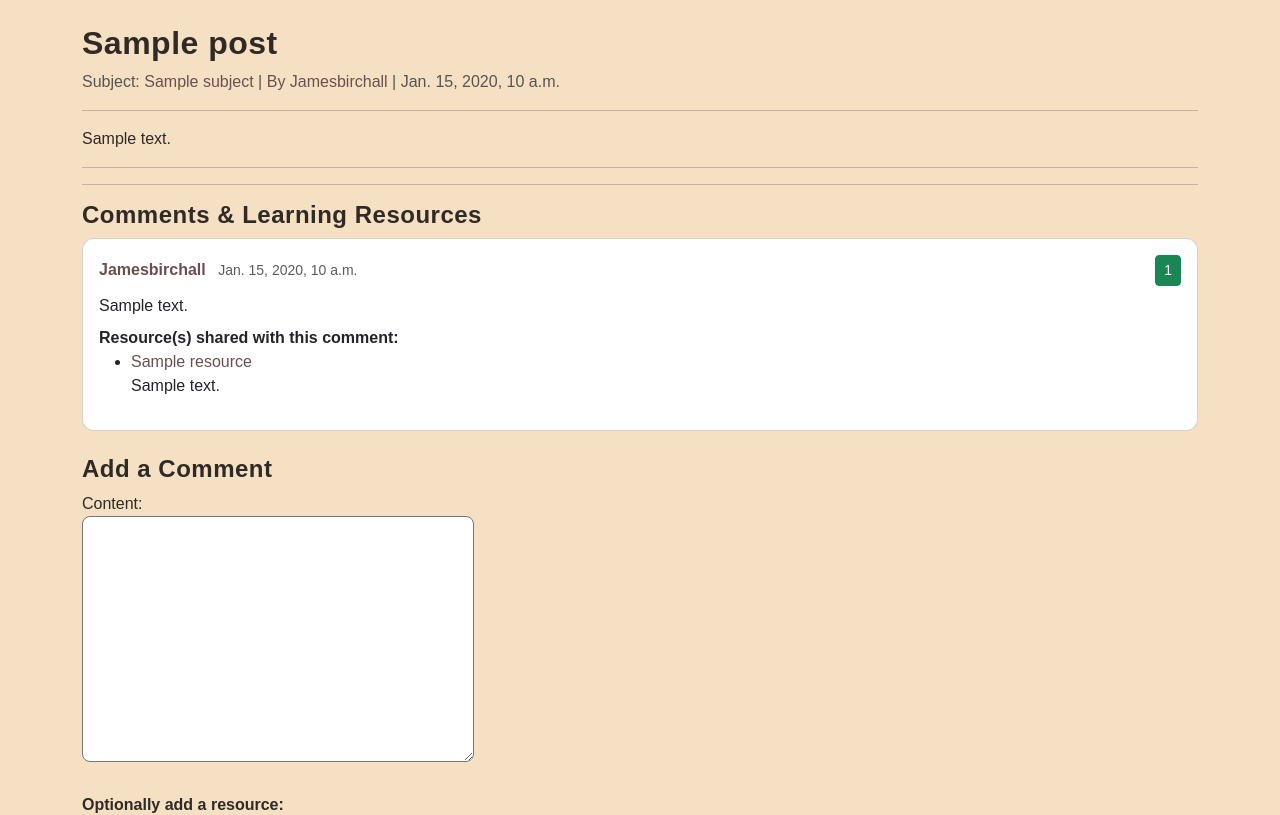
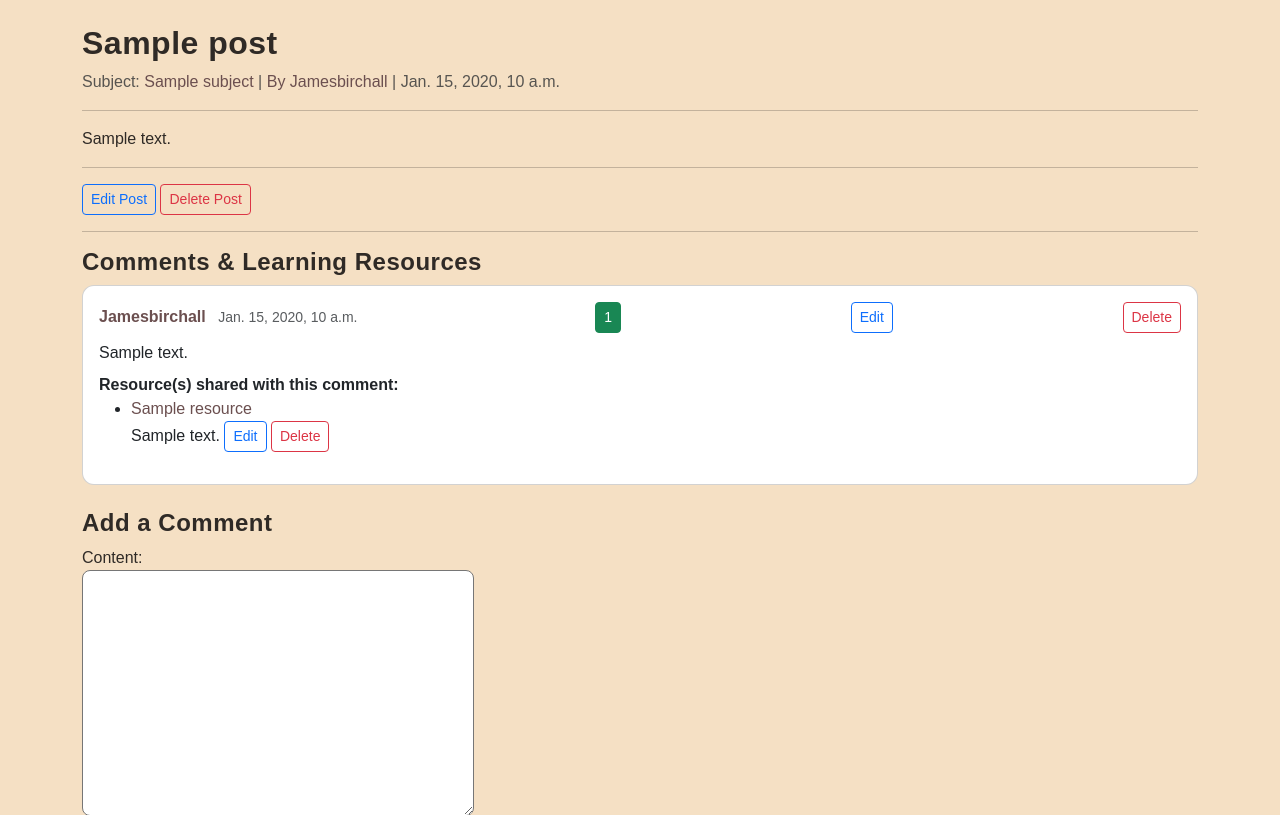
Before and after one commit to JamesBirchall-dev/MSP3-Guitar-Blog, a Django app: a page that uses blog/templates/blog/post_detail.html in a window 1280 px wide. Shown: the part 61-876 px from the top of the page. Run offline with Django 4.2, Linux system fonts and the light colour scheme; a user stored in the database is signed in; data comes from the database, SQL or seed files in the repository; tables that the repository leaves empty hold one stand-in row (values such as "Sample post").

Commit message:
add edit and delete html templates, update views and urls for functionality

```diff
--- a/blog/templates/blog/post_detail.html
+++ b/blog/templates/blog/post_detail.html
@@ -12,6 +12,12 @@
  <hr>
 <p>{{ post.content|safe }}</p>
 <hr>
+
+
+{% if user.is_authenticated and post.author == user %}
+    <a href="{% url 'edit_post' post.slug %}" class="btn btn-sm btn-outline-primary">Edit Post</a>
+    <a href="{% url 'delete_post' post.slug %}" class="btn btn-sm btn-outline-danger">Delete Post</a>
+{% endif %}
 
 <hr>
 
@@ -30,6 +36,10 @@
                     {{ comment.vote_total }}
                 </a>
             {% endif %}
+            {% if user.is_authenticated and comment.author == user %}
+                <a href="{% url 'edit_comment' comment.pk %}" class="btn btn-sm btn-outline-primary">Edit</a>
+                <a href="{% url 'delete_comment' comment.pk %}" class="btn btn-sm btn-outline-danger">Delete</a>
+            {% endif %}
         </div>
         <p class="mt-2 mb-0">{{ comment.content|safe }}</p>
         {% if comment.resources.all %}
@@ -40,6 +50,10 @@
                         <li>
                             <a href="{{ resource.url }}" target="_blank">{{ resource.title }}</a>
                             {% if resource.description %}<br>{{ resource.description|safe }}{% endif %}
+                            {% if user.is_authenticated and resource.added_by == user %}
+                                <a href="{% url 'edit_resource' resource.pk %}" class="btn btn-sm btn-outline-primary">Edit</a>
+                                <a href="{% url 'delete_resource' resource.pk %}" class="btn btn-sm btn-outline-danger">Delete</a>
+                            {% endif %}
                         </li>
                     {% endfor %}
                 </ul>
--- a/blog/urls.py
+++ b/blog/urls.py
@@ -19,6 +19,24 @@ urlpatterns = [
         name='subject_detail'
     ),
     path('summernote/', include('django_summernote.urls')),
+    path('post/<slug:slug>/edit/', views.edit_post, name='edit_post'),
+    path('post/<slug:slug>/delete/', views.delete_post, name='delete_post'),
+    path(
+        'comment/<int:pk>/edit/',
+        views.edit_comment,
+        name='edit_comment'
+    ),
+    path(
+        'comment/<int:pk>/delete/',
+        views.delete_comment,
+        name='delete_comment'
+    ),
+    path('resource/<int:pk>/edit/', views.edit_resource, name='edit_resource'),
+    path(
+        'resource/<int:pk>/delete/',
+        views.delete_resource,
+        name='delete_resource'
+    ),
 
     # Home feed URL
     path('', views.index, name='index'),
--- a/blog/views.py
+++ b/blog/views.py
@@ -288,6 +288,95 @@ def create_post(request):
     return render(request, "blog/create_post.html", {"form": form})
 
 
+# --- POST EDIT/DELETE ---
+@login_required
+def edit_post(request, slug):
+    post = get_object_or_404(Post, slug=slug)
+    if post.author != request.user:
+        return redirect('post_detail', slug=slug)
+    if request.method == 'POST':
+        form = PostForm(request.POST, instance=post)
+        if form.is_valid():
+            form.save()
+            return redirect('post_detail', slug=post.slug)
+    else:
+        form = PostForm(instance=post)
+    return render(request, 'blog/edit_post.html', {'form': form, 'post': post})
+
+
+@login_required
+def delete_post(request, slug):
+    post = get_object_or_404(Post, slug=slug)
+    if post.author != request.user:
+        return redirect('post_detail', slug=slug)
+    if request.method == 'POST':
+        post.delete()
+        return redirect('index')
+    return render(request, 'blog/delete_post.html', {'post': post})
+
+
+# --- COMMENT EDIT/DELETE ---
+@login_required
+def edit_comment(request, pk):
+    comment = get_object_or_404(Comment, pk=pk)
+    if comment.author != request.user:
+        return redirect('post_detail', slug=comment.post.slug)
+    if request.method == 'POST':
+        form = CommentForm(request.POST, instance=comment)
+        if form.is_valid():
+            form.save()
+            return redirect('post_detail', slug=comment.post.slug)
+    else:
+        form = CommentForm(instance=comment)
+    return render(
+        request,
+        'blog/edit_comment.html',
+        {'form': form, 'comment': comment}
+    )
+
+
+@login_required
+def delete_comment(request, pk):
+    comment = get_object_or_404(Comment, pk=pk)
+    if comment.author != request.user:
+        return redirect('post_detail', slug=comment.post.slug)
+    if request.method == 'POST':
+        comment.delete()
+        return redirect('post_detail', slug=comment.post.slug)
+    return render(request, 'blog/delete_comment.html', {'comment': comment})
+
+
+# --- RESOURCE EDIT/DELETE ---
+@login_required
+def edit_resource(request, pk):
+    resource = get_object_or_404(Resource, pk=pk)
+    if resource.added_by != request.user:
+        return redirect('post_detail', slug=resource.post.slug)
+    if request.method == 'POST':
+        form = ResourceForm(request.POST, instance=resource)
+        if form.is_valid():
+            form.save()
+            return redirect('post_detail', slug=resource.post.slug)
+    else:
+        form = ResourceForm(instance=resource)
+    return render(
+        request,
+        'blog/edit_resource.html',
+        {'form': form, 'resource': resource}
+    )
+
+
+@login_required
+def delete_resource(request, pk):
+    resource = get_object_or_404(Resource, pk=pk)
+    if resource.added_by != request.user:
+        return redirect('post_detail', slug=resource.post.slug)
+    if request.method == 'POST':
+        resource.delete()
+        return redirect('post_detail', slug=resource.post.slug)
+    return render(request, 'blog/delete_resource.html', {'resource': resource})
+
+
 # comment voting view
 
 @login_required
```
Also changed, not shown: blog/templates/blog/delete_comment.html (added, +10 -0 lines), blog/templates/blog/delete_post.html (added, +9 -0 lines), blog/templates/blog/delete_resource.html (added, +9 -0 lines), blog/templates/blog/edit_comment.html (added, +8 -0 lines), blog/templates/blog/edit_post.html (added, +8 -0 lines), blog/templates/blog/edit_resource.html (added, +8 -0 lines).
